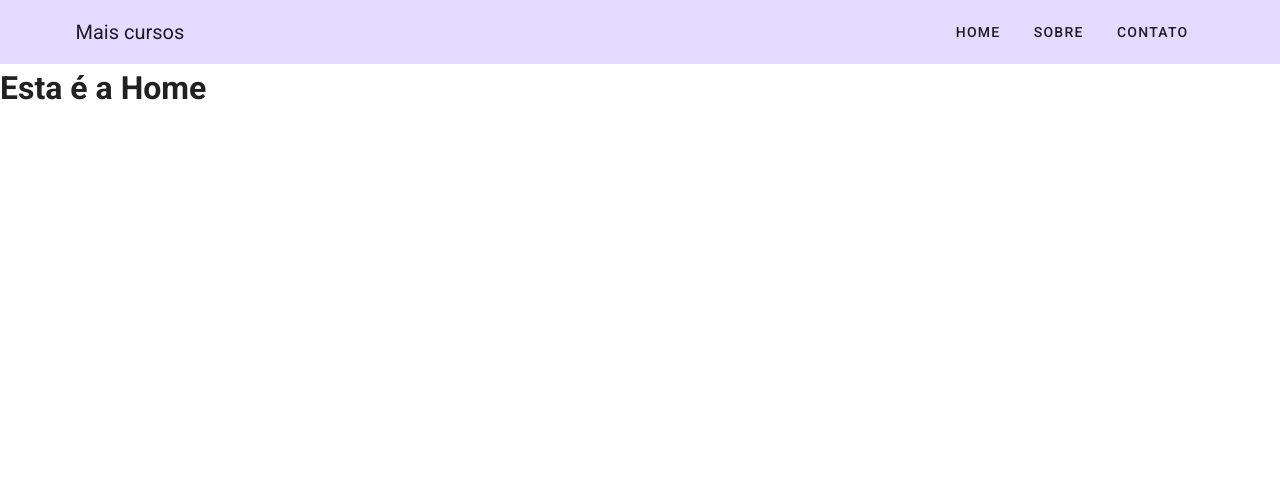
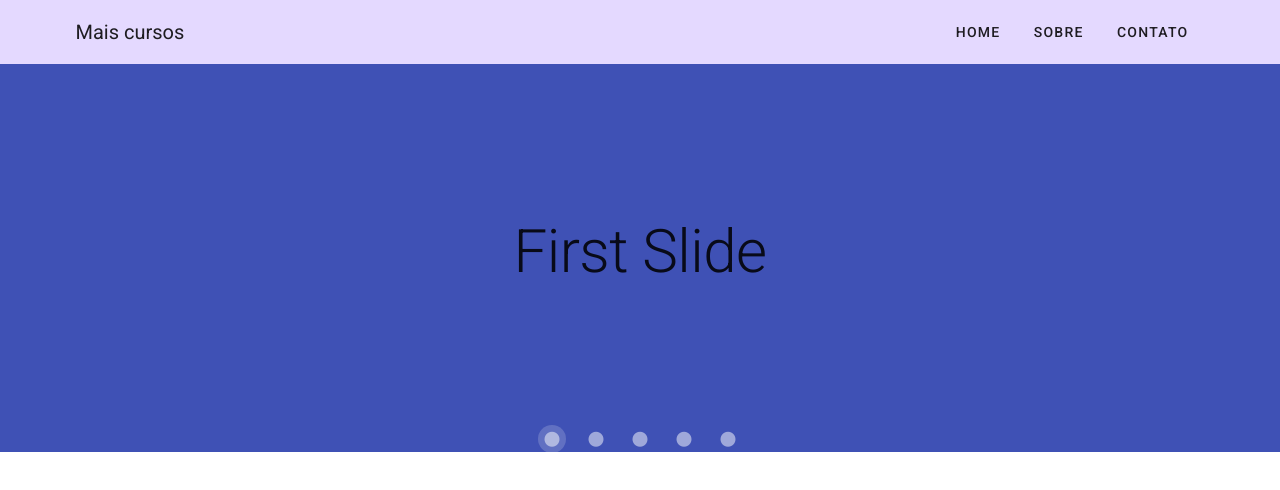
Before and after one commit to Henrique0896/mais-cursos, a Vue app: page /#/ in a window 1280 px wide. Shown: the top 490 px of the page. Built offline with nearby package versions, Linux system fonts and the light colour scheme.

Commit message:
Criação molecule-carousel

```diff
--- a/src/components/molecules/index.ts
+++ b/src/components/molecules/index.ts
@@ -1,3 +1,4 @@
 import MoleculeHeader from "./molecule-header.vue";
+import MoleculeCarousel from "./molecule-carousel.vue";
 
-export { MoleculeHeader };
+export { MoleculeHeader, MoleculeCarousel };
--- /dev/null
+++ b/src/components/molecules/molecule-carousel.vue
@@ -0,0 +1,34 @@
+<template>
+  <v-carousel cycle height="400" hide-delimiter-background show-arrows-on-hover>
+    <v-carousel-item v-for="(slide, i) in slides" :key="i">
+      <v-sheet :color="colors[i]" height="100%">
+        <v-row class="fill-height" align="center" justify="center">
+          <div class="text-h2">{{ slide }} Slide</div>
+        </v-row>
+      </v-sheet>
+    </v-carousel-item>
+  </v-carousel>
+</template>
+
+
+<script lang="ts">
+import Component from "vue-class-component";
+import Vue from "vue";
+
+@Component({
+  data: () => ({
+    colors: [
+      "indigo",
+      "warning",
+      "pink darken-2",
+      "red lighten-1",
+      "deep-purple accent-4",
+    ],
+    slides: ["First", "Second", "Third", "Fourth", "Fifth"],
+  }),
+})
+export default class MoleculeCarousel extends Vue {}
+</script>
+
+<style scoped>
+</style>
--- a/src/components/templates/template-home.vue
+++ b/src/components/templates/template-home.vue
@@ -1,18 +1,21 @@
 <template>
   <v-app>
     <molecule-header></molecule-header>
-    <v-main> <h1>Esta é a Home</h1> </v-main>
+    <v-main>
+      <molecule-carousel></molecule-carousel>
+    </v-main>
   </v-app>
 </template>
 
 <script lang="ts">
 import Vue from "vue";
 import Component from "vue-class-component";
-import { MoleculeHeader } from "@/components/molecules";
+import { MoleculeHeader, MoleculeCarousel } from "@/components/molecules";
 
 @Component({
   components: {
     MoleculeHeader,
+    MoleculeCarousel,
   },
 })
 export default class TemplateHome extends Vue {}
```
